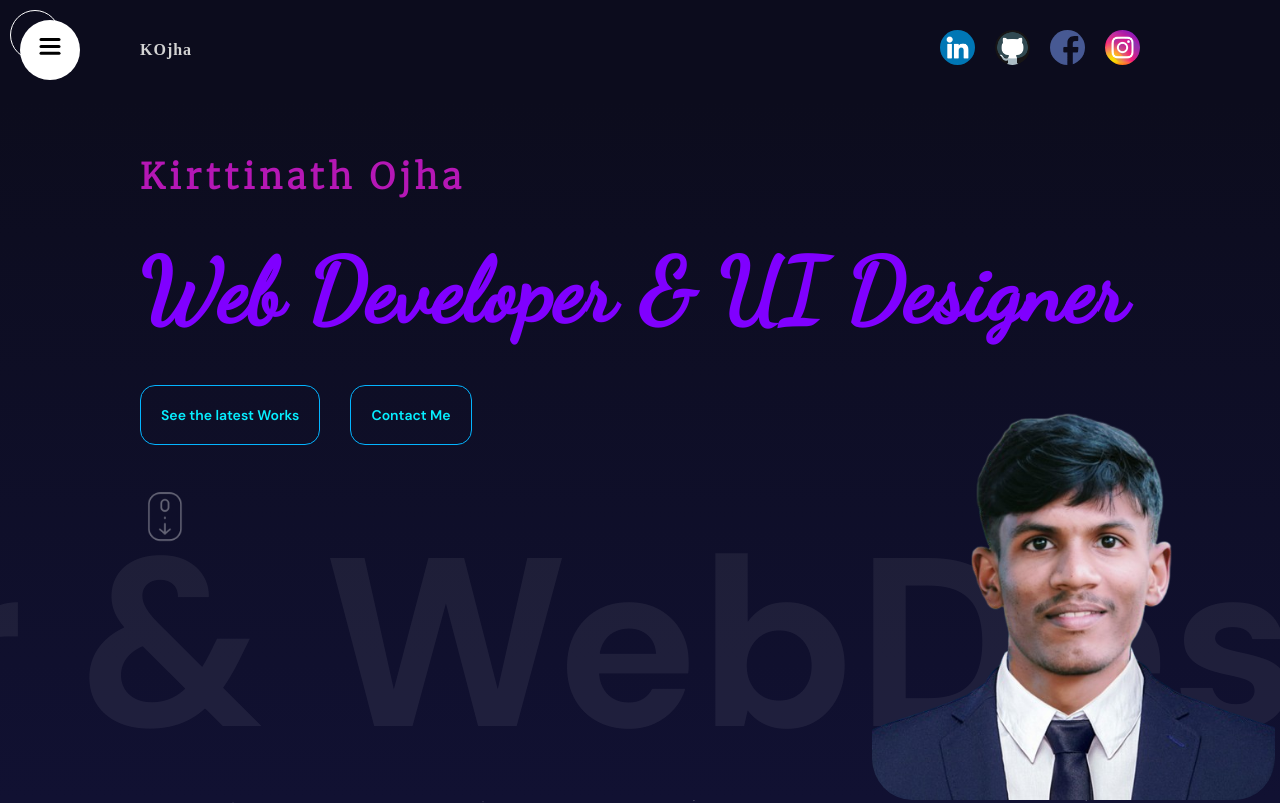
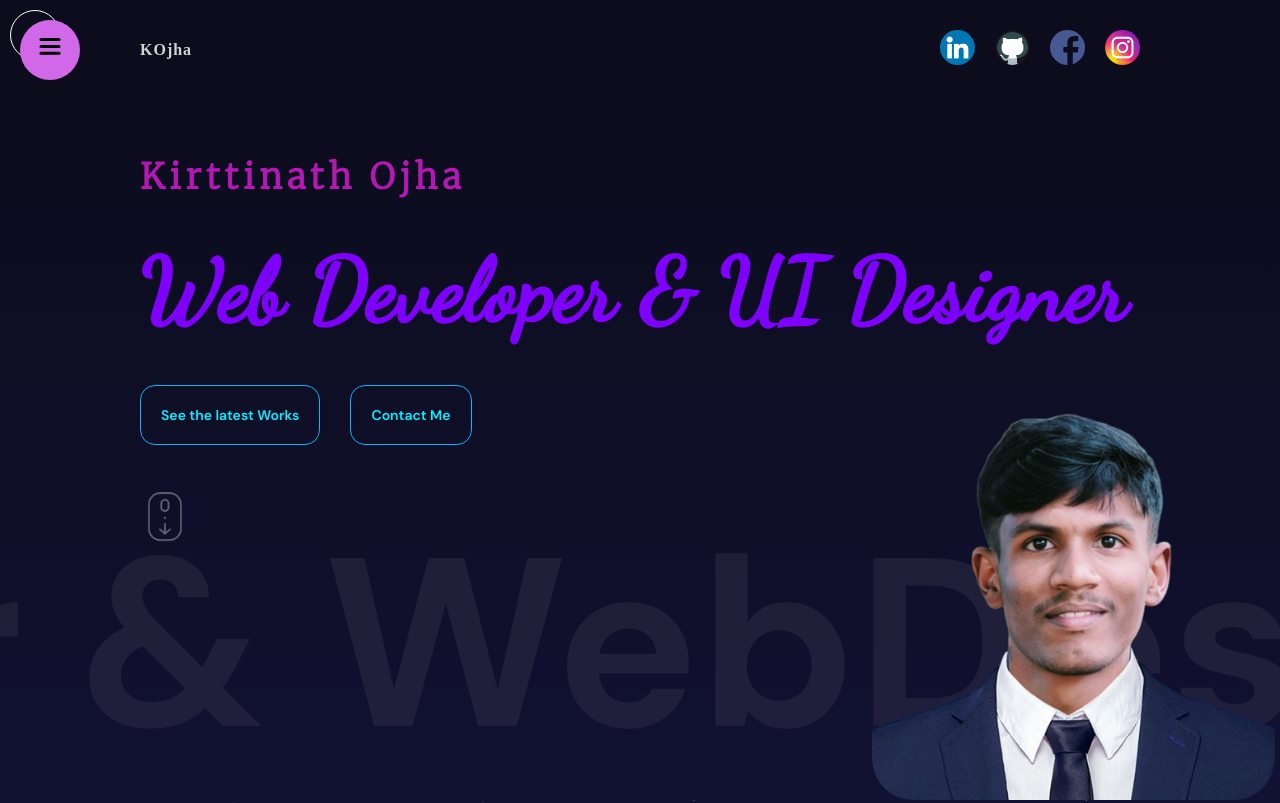
Before and after one commit to Kirttinath/portfolio-app, a React (Vite) app: page / in a window 1280 px wide. Shown: the top 803 px of the page. Built offline with nearby package versions, Linux system fonts and the light colour scheme; a web font is replaced by a local one.

Commit message:
Changed the background color of the sidebar from white to rgb(209, 104, 231).

```diff
--- a/src/Components/Sidebar/Sidebar.scss
+++ b/src/Components/Sidebar/Sidebar.scss
@@ -13,7 +13,7 @@
         left: 0;
         bottom: 0;
         width: 400px;
-        background: white;
+        background: rgb(209, 104, 231);
 
         .links {
             position: absolute;
```
